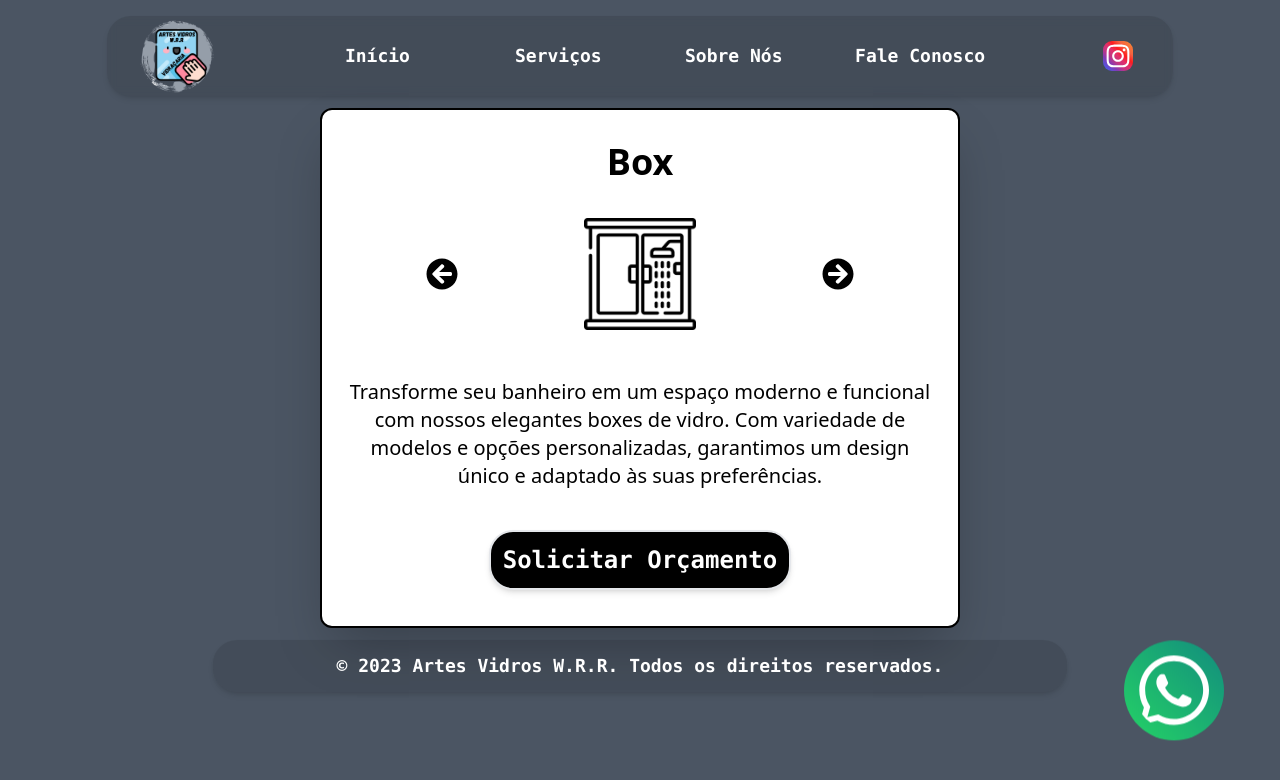
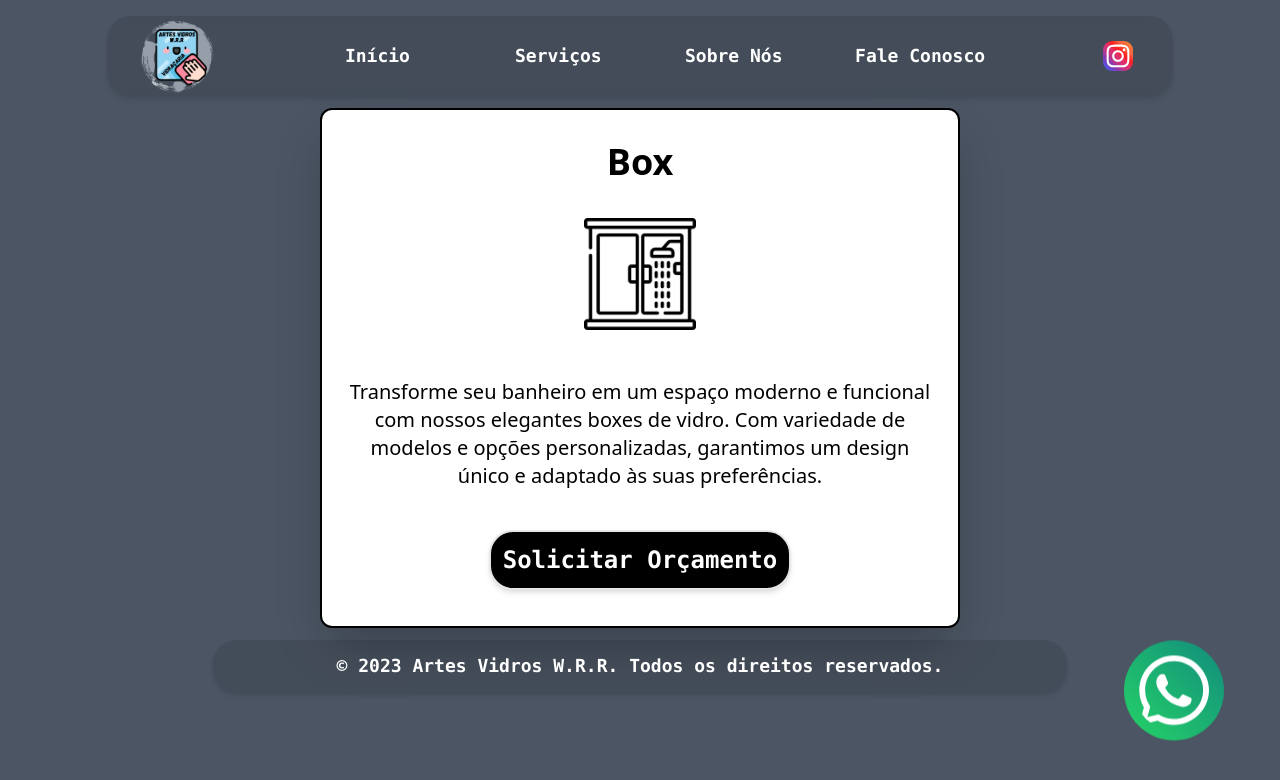
Before and after one commit to Gustavo-Brun/ArtesVidrosWRR, a Next.js app: page /servicos/box in a window 1280 px wide. Shown: the top 780 px of the page. Built offline with nearby package versions, Linux system fonts and the light colour scheme.

Commit message:
chore: Update Single Service Page

```diff
--- a/src/app/servicos/[servicoId]/page.tsx
+++ b/src/app/servicos/[servicoId]/page.tsx
@@ -1,9 +1,5 @@
-'use client'
-
 import { servicesData } from "@/data/servicesData";
-import Link from "next/link";
-import { useState } from "react";
-import { FaArrowCircleLeft , FaArrowCircleRight } from "react-icons/fa";
+import Link from "next/link";;
 
 export default function HomeServicoId({ params }: { params: { servicoId: string } }) {
 
@@ -11,29 +7,11 @@ export default function HomeServicoId({ params }: { params: { servicoId: string
 
     if (!servico) {
         return (
-        <div className={"text-3xl font-medium mx-auto text-center mt-20 p-6 border-2 border-black rounded-xl shadow-2xl bg-white w-2/4"}>
+        <div className={"text-3xl font-medium mx-auto text-center my-48 p-6 border-2 border-black rounded-xl shadow-2xl bg-white w-2/4"}>
             Serviço não encontrado
         </div>
         )
       }
-
-    const [ imageIndex, setImageIndex ] = useState(0)
-
-    const nextImage = () => {
-
-        if (imageIndex < servico.photos.length -1) {
-            setImageIndex(imageIndex+1)
-        }
-    }
-
-    const prevImage = () => {
-
-        if (imageIndex > 0 ) {
-            setImageIndex(imageIndex-1)
-        } else {
-            setImageIndex(0)
-        }
-    }
 
     return (
 
@@ -41,32 +19,12 @@ export default function HomeServicoId({ params }: { params: { servicoId: string
 
             <h2 className="my-2 text-4xl font-bold text-center"> {servico.title} </h2>
 
-            <div className="relative">
-                <FaArrowCircleLeft onClick={prevImage}
-                    style={{
-                        position: "absolute",
-                        left: 80,
-                        top: "50%",
-                        transform: "translateY(-50%)",
-                        cursor: "pointer",
-                        fontSize: '2em'
-                        }}
-                    />
+            <div>
 
                 <img className="w-28 mx-auto my-5"
-                src= {servico.photos[imageIndex]}
+                src= {servico.photos[0]}
                 alt= {`Carrosel de Imagens de ${servico.title}.`} />
 
-                <FaArrowCircleRight onClick={nextImage}
-                    style={{
-                        position: "absolute",
-                        right: 80,
-                        top: "50%",
-                        transform: "translateY(-50%)",
-                        cursor: "pointer",
-                        fontSize: '2em',
-                        }}
-                    />
             </div>
 
             <p className="my-5 text-xl text-center"> {servico.text} </p>
```
